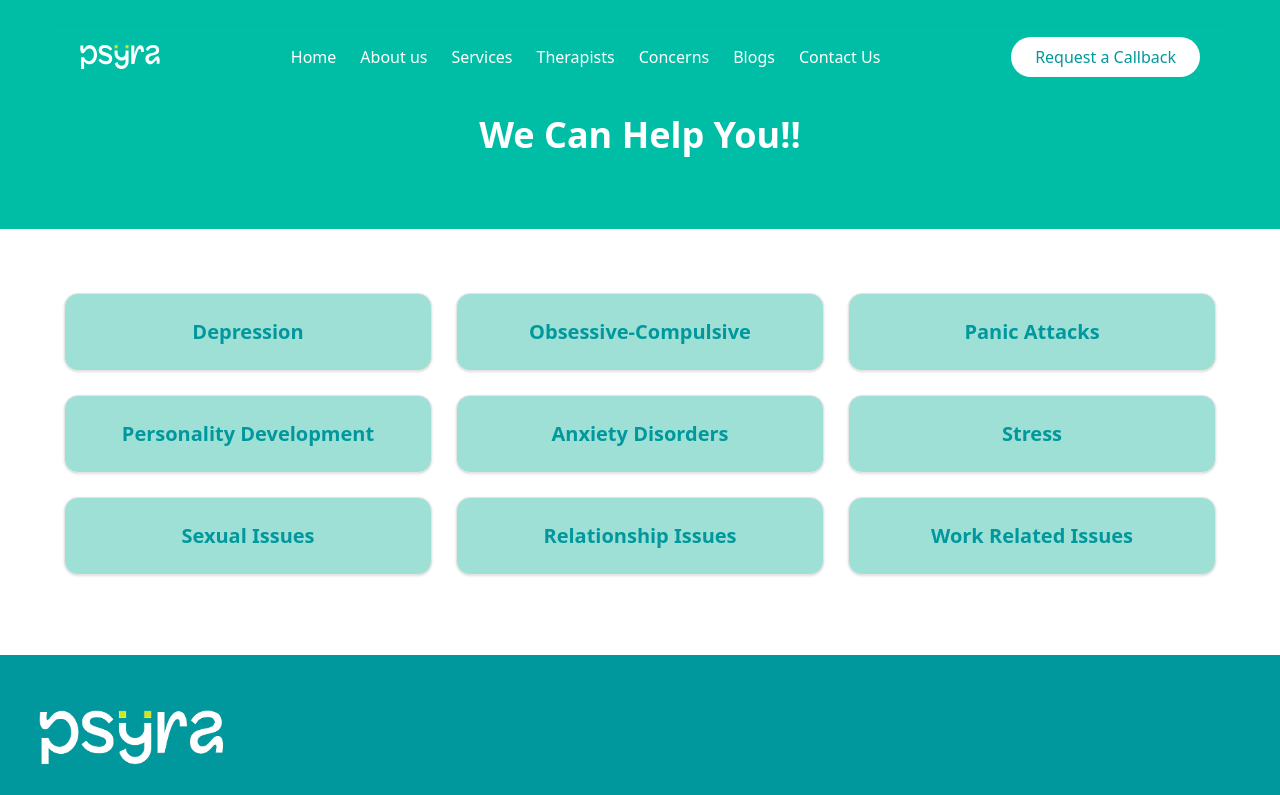
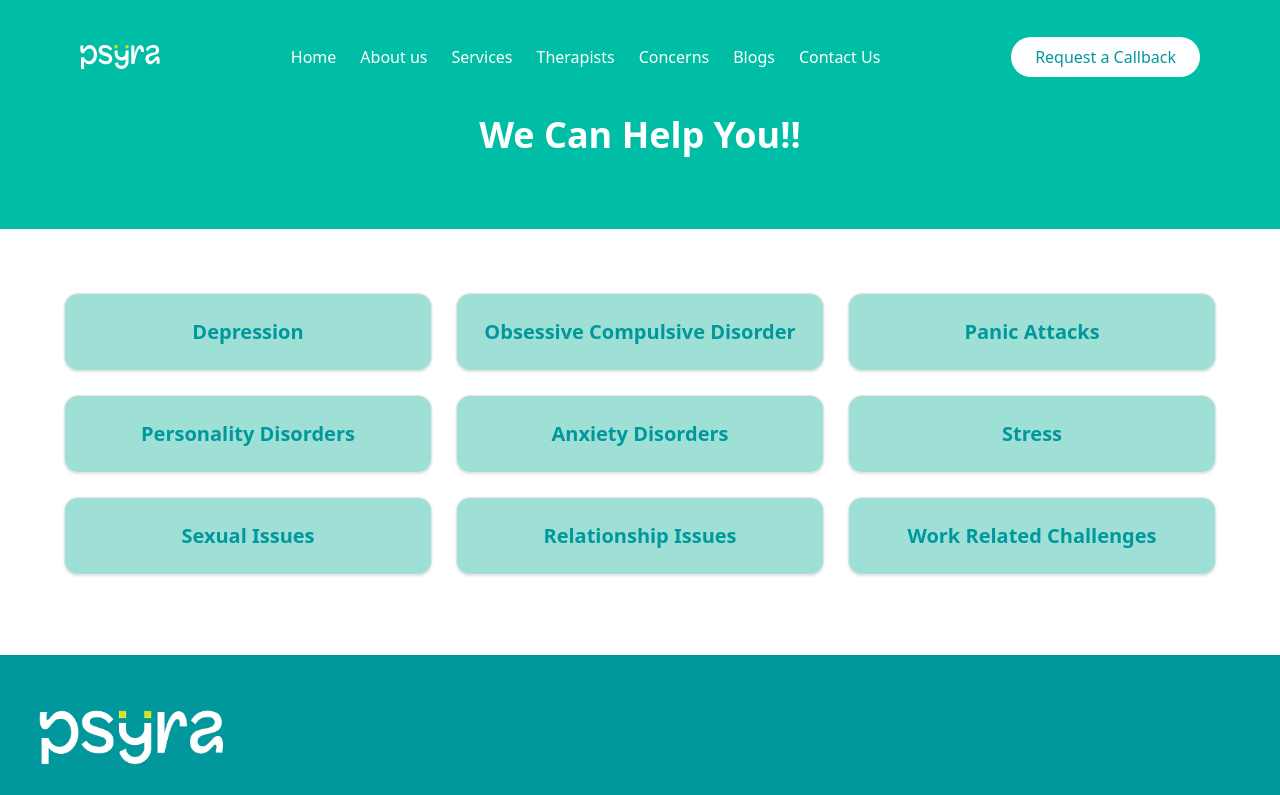
Before and after one commit to Sahal-Palayat/psyra-web, a Next.js app: page /concerns in a window 1280 px wide. Shown: the top 795 px of the page. Built offline with nearby package versions, Linux system fonts and the light colour scheme.

Commit message:
therapist page heading colour changed and concerns slug mismatch fixed

```diff
--- a/src/app/(site)/concerns/[slug]/page.tsx
+++ b/src/app/(site)/concerns/[slug]/page.tsx
@@ -16,12 +16,12 @@ const concernSlugToAssessmentKey: Record<string, string> = {
   "anxiety-disorders": "anxiety",
   depression: "depression",
   stress: "stress",
-  "work-related-issues": "work",
+  "work-related-challenges": "work",
   "relationship-issues": "relationship",
   "panic-attacks": "panic",
   "personality-disorders": "personality",
   "sexual-issues": "sexual",
-  "obsessive-compulsive": "ocd",
+  "ocd": "ocd",
 };
 
 
--- a/src/app/(site)/concerns/page.tsx
+++ b/src/app/(site)/concerns/page.tsx
@@ -3,14 +3,14 @@ import Link from "next/link"
 
 const concerns = [
   { title: "Depression", slug: "depression" },
-  { title: "Obsessive-Compulsive", slug: "ocd" },
+  { title: "Obsessive Compulsive Disorder", slug: "ocd" },
   { title: "Panic Attacks", slug: "panic-attacks" },
-  { title: "Personality Development", slug: "personality-development" },
+  { title: "Personality Disorders", slug: "personality-disorders" },
   { title: "Anxiety Disorders", slug: "anxiety-disorders" },
   { title: "Stress", slug: "stress" },
   { title: "Sexual Issues", slug: "sexual-issues" },
   { title: "Relationship Issues", slug: "relationship-issues" },
-  { title: "Work Related Issues", slug: "work-related-challenges" },
+  { title: "Work Related Challenges", slug: "work-related-challenges" },
 ]
 
 export default function Concerns() {
--- a/src/components/Psychologist/Therapists/TherapiComp.tsx
+++ b/src/components/Psychologist/Therapists/TherapiComp.tsx
@@ -204,10 +204,10 @@ export default function TherapistsCard() {
     <div className="min-h-screen mb-12">
       <div className="">
         <div className="text-center mb-8 pb-10 pt-28 bg-[#00BEA5]">
-          <h1 className="text-2xl md:text-4xl font-bold text-black mb-2">
+          <h1 className="text-2xl md:text-4xl font-bold text-white mb-2">
             Find Your Perfect Therapist
           </h1>
-          <p className="text-[14px] md:text-lg text-gray-600 px-2">
+          <p className="text-[14px] md:text-lg text-white px-2">
             Breaking Barriers: Connect with Professionals in Your Language
           </p>
         </div>
```
